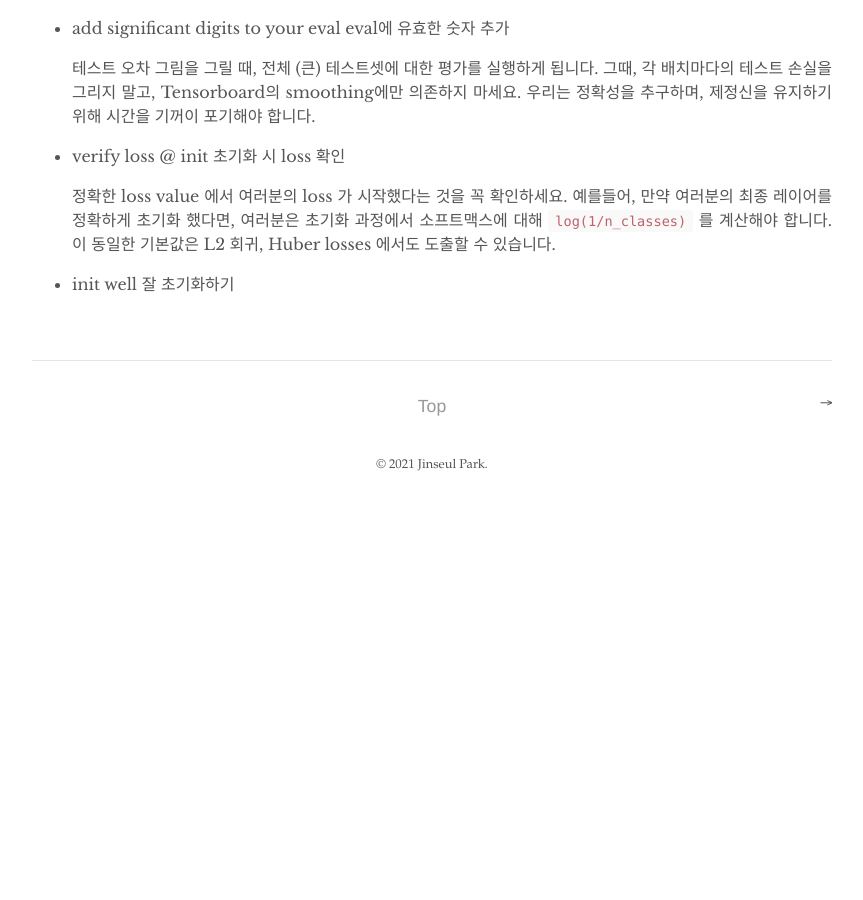
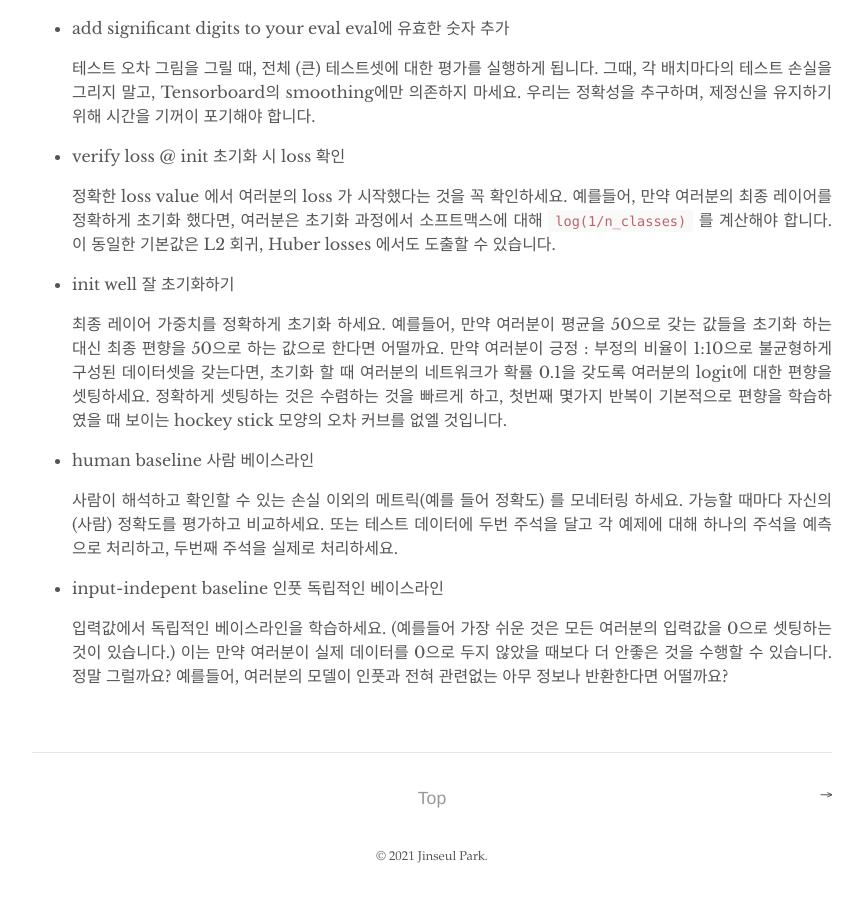
Before and after one commit to jinseriouspark/jinseriouspark.github.io, a Jekyll site: the page built from _posts/2021-09-26-A recipe for training neural networks_3.md, in a window 1280 px wide and 900 px high, scrolled down 1095 px. Shown: the whole window, without its empty margins (208-1071 px from the left). Built offline with Jekyll 4.4.1, drawn with Linux system fonts in a browser that asks for light colours; before the commit the page ends 1603 px from its top, so only the background shows below that.

Commit message:
add 3 more translation

```diff
--- a/_posts/2021-09-26-A recipe for training neural networks_3.md
+++ b/_posts/2021-09-26-A recipe for training neural networks_3.md
@@ -36,3 +36,13 @@ ______________________________________________________________
     정확한 loss value 에서 여러분의 loss 가 시작했다는 것을 꼭 확인하세요. 예를들어, 만약 여러분의 최종 레이어를 정확하게 초기화 했다면, 여러분은 초기화 과정에서 소프트맥스에 대해 `log(1/n_classes)` 를 계산해야 합니다. 이 동일한 기본값은 L2 회귀, Huber losses 에서도 도출할 수 있습니다.
 
 - init well 잘 초기화하기
+
+    최종 레이어 가중치를 정확하게 초기화 하세요. 예를들어, 만약 여러분이 평균을 50으로 갖는 값들을 초기화 하는 대신 최종 편향을 50으로 하는 값으로 한다면 어떨까요. 만약 여러분이 긍정 : 부정의 비율이 1:10으로 불균형하게 구성된 데이터셋을 갖는다면, 초기화 할 때 여러분의 네트워크가 확률 0.1을 갖도록 여러분의 logit에 대한 편향을 셋팅하세요. 정확하게 셋팅하는 것은 수렴하는 것을 빠르게 하고, 첫번째 몇가지 반복이 기본적으로 편향을 학습하였을 때 보이는 hockey stick 모양의 오차 커브를 없엘 것입니다.
+
+- human baseline 사람 베이스라인
+
+    사람이 해석하고 확인할 수 있는 손실 이외의 메트릭(예를 들어 정확도) 를 모네터링 하세요. 가능할 때마다 자신의 (사람) 정확도를 평가하고 비교하세요. 또는 테스트 데이터에 두번 주석을 달고 각 예제에 대해 하나의 주석을 예측으로 처리하고, 두번째 주석을 실제로 처리하세요.
+
+- input-indepent baseline 인풋 독립적인 베이스라인
+
+    입력값에서 독립적인 베이스라인을 학습하세요. (예를들어 가장 쉬운 것은 모든 여러분의 입력값을 0으로 셋팅하는 것이 있습니다.) 이는 만약 여러분이 실제 데이터를 0으로 두지 않았을 때보다 더 안좋은 것을 수행할 수 있습니다. 정말 그럴까요? 예를들어, 여러분의 모델이 인풋과 전혀 관련없는 아무 정보나 반환한다면 어떨까요?
```
